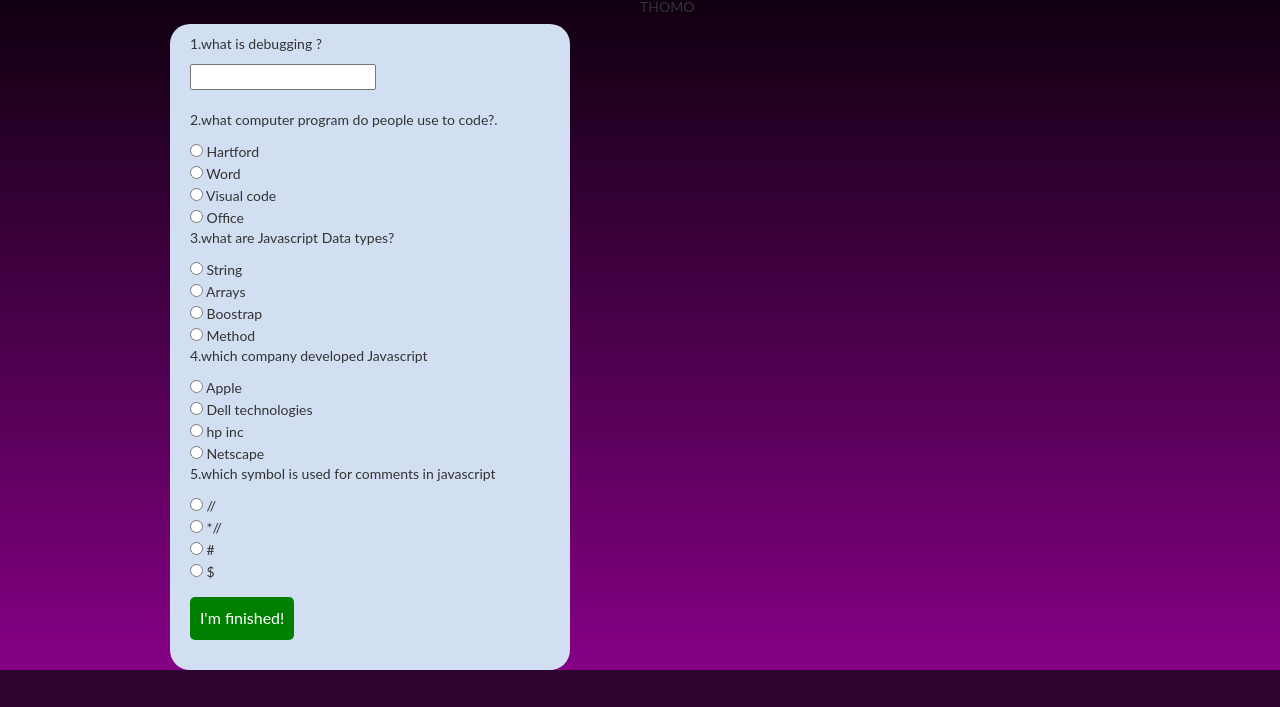
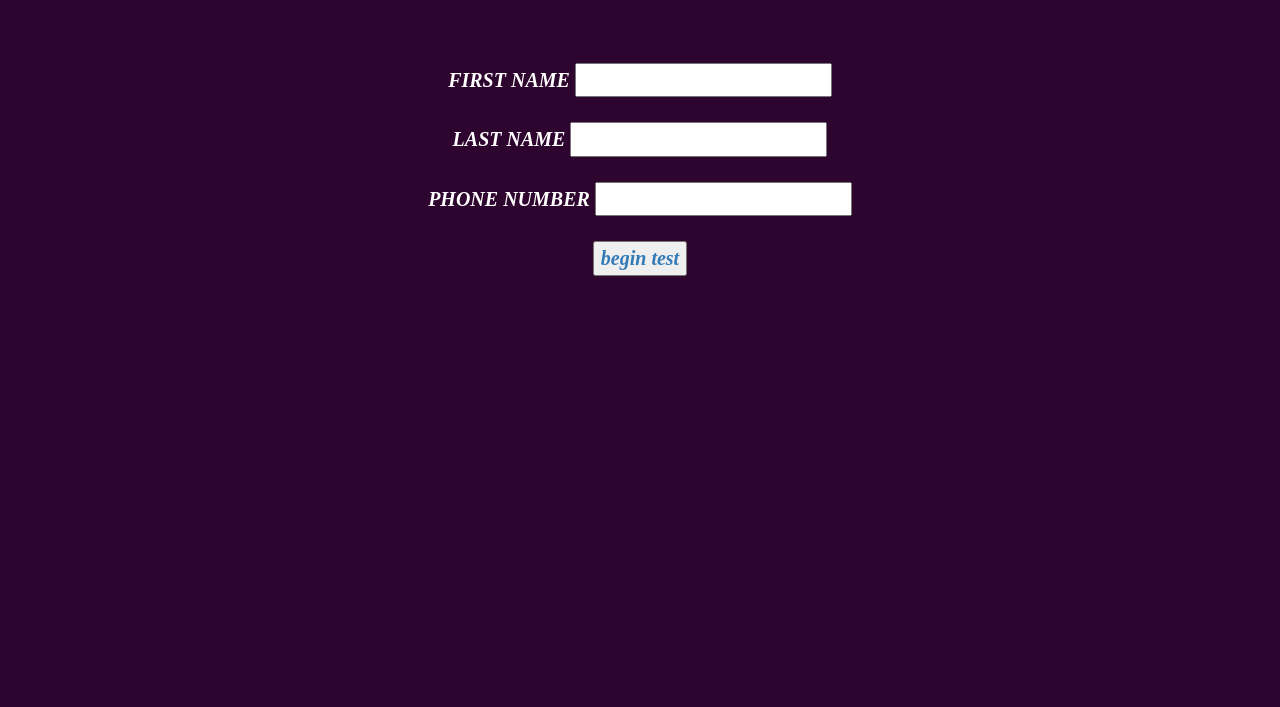
Before and after one commit to beattykariuki/Quiz-project, a plain HTML site: page index.html in a window 1280 px wide. Shown: the part 93-800 px from the top of the page. Drawn offline with Linux system fonts and the light colour scheme.

Commit message:
file renamed

```diff
--- a/index.html
+++ b/index.html
@@ -11,67 +11,31 @@
 
 
 <body>
-    <div class="Body">
-        <br>
-        <div class="container">
-            <div class="row">
-                <h1>Quiz lab.</h1>
+    <p class="statement">WELCOME TO QUIZ LAB</p>
+    <br>
+    <br>
+    <br>
+<div class="container">
 
-                <div class="col-md-6">
-                    <form id="quiz" name="quiz">
-                        <p>1.what is debugging ?</p>
-                        <input id="text box" type="text" name="question1">
+<div class="intro2">
+    <label for="first-name">FIRST NAME
+        <input type="first-name"  class="first-name">
+    </label>
+    <br>
+    <label for="last-name">LAST NAME
+        <input type="last-name" class="last-name">
+    </label>
+    <br>
+    <label for="phone-number">PHONE NUMBER
+        <input type="phone-number"  class="phone-number">
+    </label>
 
-                        <div class="">
-                            <p>2.what computer program do people use to code?.</p>
-                            <input type="radio" id="mc" name="question2" value="0"> Hartford<br>
-                            <input type="radio" id="mc" name="question2" value="0"> Word<br>
-                            <input type="radio" id="mc" name="question2" value="20"> Visual code<br>
-                            <input type="radio" id="mc" name="question2" value="0"> Office<br>
-                        </div>
+</div>
 
-                        <div>
-                            <p>3.what are Javascript Data types?</p>
-                            <input type="radio" id="mc" name="question3" value="20"> String<br>
-                            <input type="radio" id="mc" name="question3" value="0"> Arrays<br>
-                            <input type="radio" id="mc" name="question3" value="0"> Boostrap<br>
-                            <input type="radio" id="mc" name="question3" value="0"> Method<br>
-                        </div>
+    <div class="submit">
+        <button type="submit" value="submit" class="submit" id="submit"><a href="about.html">begin test</a></button>
+    </div>
+</div>
 
-                        <div>
-                            <p>4.which company developed Javascript</p>
-                            <input type="radio" id="mc" name="question4" value="0"> Apple<br>
-                            <input type="radio" id="mc" name="question4" value="0"> Dell technologies<br>
-                            <input type="radio" id="mc" name="question4" value="0"> hp inc<br>
-                            <input type="radio" id="mc" name="question4" value="20"> Netscape<br>
-                        </div>
-
-                        <div>
-                            <p>5.which symbol is used for comments in javascript</p>
-                            <input type="radio" id="mc" name="question5" value="20"> //<br>
-                            <input type="radio" id="mc" name="question5" value="0"> *//<br>
-                            <input type="radio" id="mc" name="question5" value="0"> #<br>
-                            <input type="radio" id="mc" name="question5" value="0"> $<br>
-                        </div>
-
-                        <div>
-                            <input id="button" type="button" value="I'm finished!" onclick="check()">
-                        </div>
-
-                    </form>
-                </div>
-
-                <div class="col-md-6" id="after_submit">
-
-                    <p id="message"></p>
-                    <p id="number_correct"></p>
-                </div>THOMO
-
-                <script>src = "jquery-3.3.1.min.map"</script>
-                <script src="js/scripts.js"></script>
-            </div>
-        </div>
-    </div>
 </body>
-
 </html>
```
